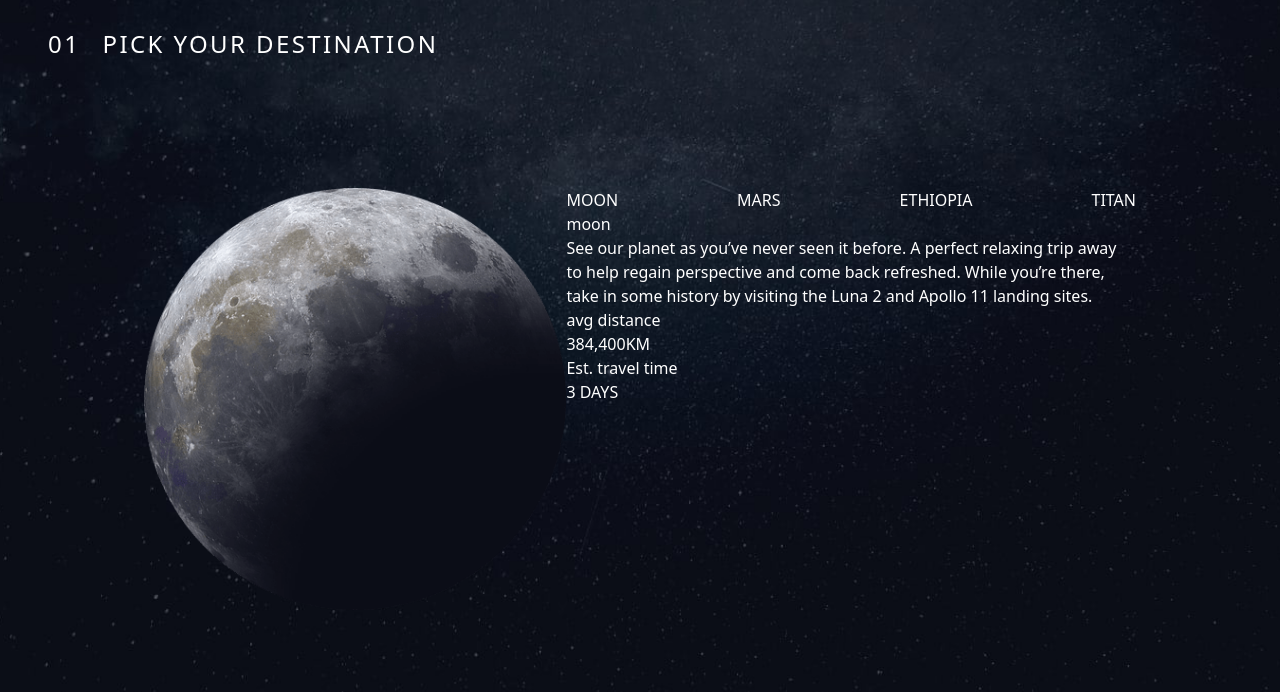
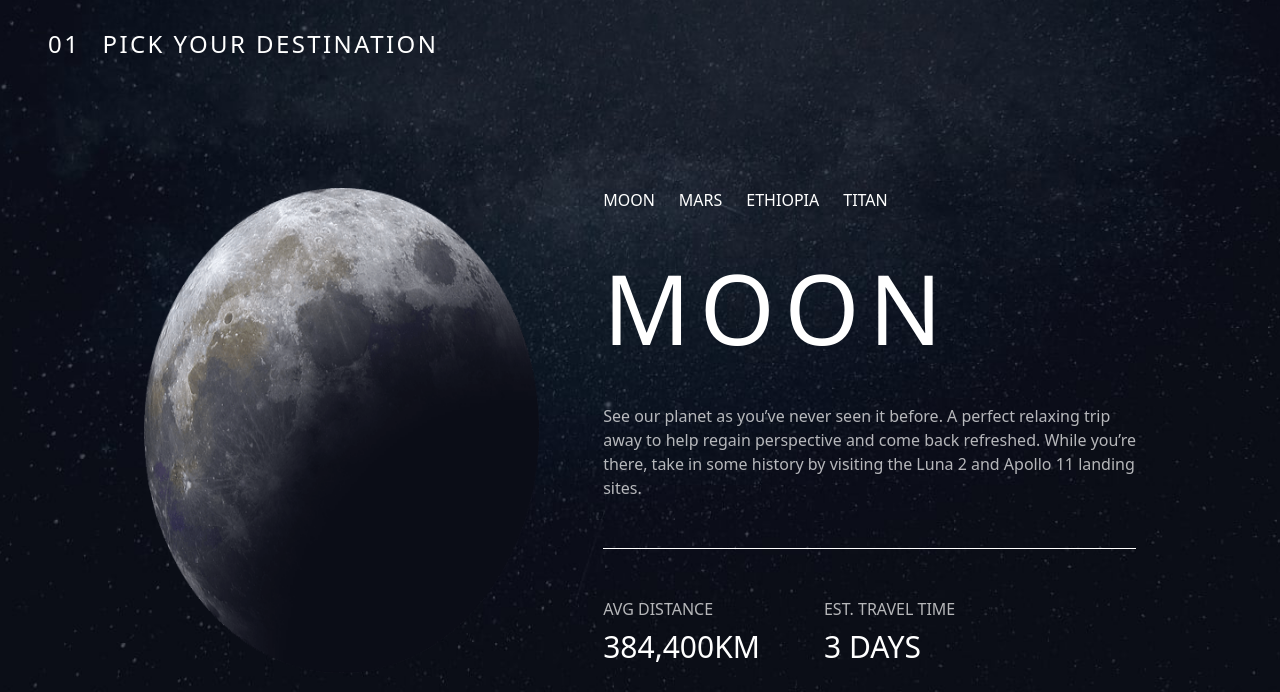
Before and after one commit to Jimztech/Nasa-multipage, a website built with Vite: page index.html in a window 1280 px wide. Both pictures are taken after a click on the link "01 Destination". Shown: the part 108-800 px from the top of the page. Built offline with nearby package versions, Linux system fonts and the light colour scheme.

Commit message:
destination page done

```diff
--- a/index.html
+++ b/index.html
@@ -196,7 +196,7 @@
                 <span class="tracking-widest">Pick your destination</span>
             </h1>
 
-            <section class="flex flex-col lg:flex-row lg:py-[6rem] lg:px-[6rem]">
+            <section class="flex flex-col lg:flex-row lg:gap-[4rem] lg:py-[6rem] lg:px-[6rem]">
                 <div class="px-[2.5rem] md:px-[0] flex justify-center">
                     <img
                         src="./starter-code/assets/destination/image-moon.png"
@@ -206,41 +206,70 @@
                 </div>
 
                 <div class="py-[2rem] lg:py-[0] lg:w-[600px]">
-                    <ul class="uppercase flex items-center justify-between">
+                    <ul class="uppercase flex items-center justify-between md:justify-center md:gap-[1.5rem] lg:justify-start">
                         <li>
-                            <a href="">moon</a>
+                            <a
+                                href="#moon"
+                                class="uppercase border-b-4 border-transparent pb-4 transition-all duration-300 hover:border-white"
+                                data-sublink="moon"
+                            >
+                                moon
+                            </a>
                         </li>
 
                         <li>
-                            <a href="">mars</a>
+                            <a
+                                href="#mars"
+                                class="uppercase border-b-4 border-transparent pb-4 transition-all duration-300 hover:border-white"
+                                data-sublink="mars"
+                            >
+                                mars
+                            </a>
                         </li>
 
                         <li>
-                            <a href="">ethiopia</a>
+                            <a
+                                href="#ethiopia"
+                                class="uppercase border-b-4 border-transparent pb-4 transition-all duration-300 hover:border-white"
+                                data-sublink="ethiopia"
+                            >
+                                ethiopia
+                            </a>
                         </li>
 
                         <li>
-                            <a href="">titan</a>
+                            <a
+                                href="#titan"
+                                class="uppercase border-b-4 border-transparent pb-4 transition-all duration-300 hover:border-white"
+                                data-sublink="titan"
+                            >
+                                titan
+                            </a>
                         </li>
                     </ul>
 
 
-                    <p>moon</p>
-                    <p>
+                    <p class="py-[2rem] lg:py-[3rem] text-4xl lg:text-8xl uppercase text-center lg:text-left tracking-widest">moon</p>
+
+                    <p class="text-white/70 text-center lg:text-left">
                         See our planet as you’ve never seen it before.
                         A perfect relaxing trip away to help regain perspective
                         and come back refreshed. While you’re there, take in some history
                         by visiting the Luna 2 and Apollo 11 landing sites.
                     </p>
-                    <section></section>
-                    <section>
-                        <div>
-                            <span>avg distance</span>
-                            <p>384,400KM</p>
+
+                    <section class="lg:my-[3rem] my-[1.5rem] border-t-1"></section>
+
+                    <section class="flex flex-col md:flex-row md:justify-around lg:justify-start gap-[2rem] md:gap-0 lg:gap-[4rem]">
+
+                        <div class="uppercase">
+                            <span class="text-white/70">avg distance</span>
+                            <p class="text-3xl my-[0.5rem]">384,400KM</p>
                         </div>
-                        <div>
-                            <span>Est. travel time</span>
-                            <p>3 DAYS</p>
+
+                        <div class="uppercase">
+                            <span class="text-white/70">Est. travel time</span>
+                            <p class="text-3xl my-[0.5rem]">3 DAYS</p>
                         </div>
                     </section>
                 </div>
```
